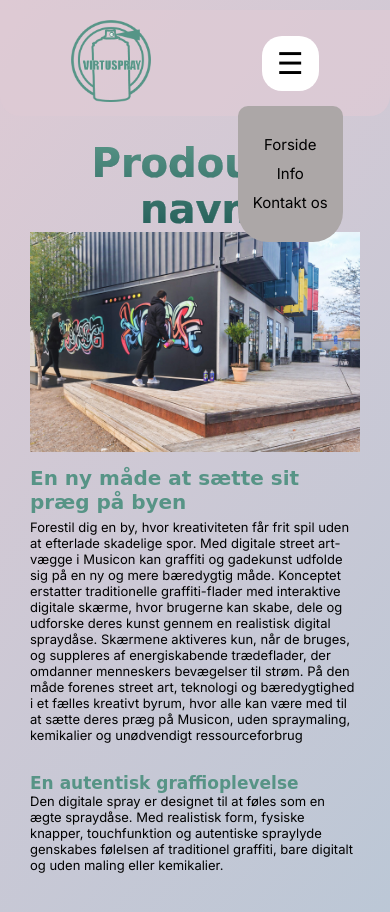
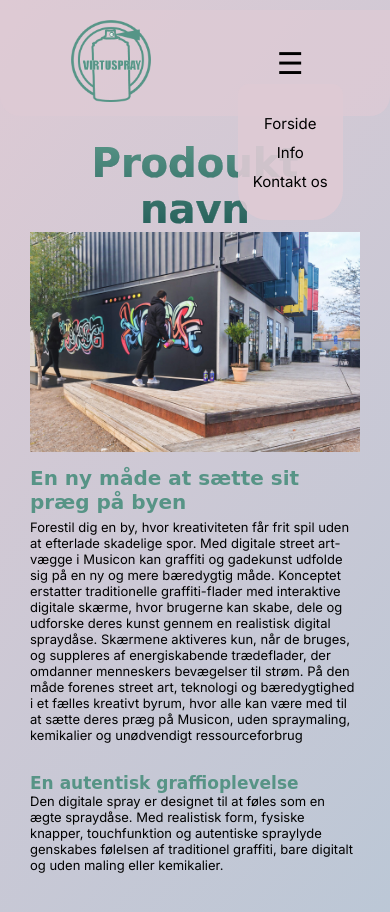
Before and after one commit to FreyaBirkely/App-B-reduligtig, a plain HTML site: page index.html in a window 390 px wide. Both pictures are taken after a click on the button "Ådn eller luk navigationen". Drawn offline with Linux system fonts and the light colour scheme; a web font is replaced by a local one.

Commit message:
header change

```diff
--- a/css/style.css
+++ b/css/style.css
@@ -74,7 +74,6 @@ header {
     align-items: center;
     padding: 10px 15px;
     border-radius: 20px;
-    background-color: rgb(255, 255, 255);
     justify-content: center;
 }
 
@@ -106,9 +105,9 @@ header {
     .header__ul {
         display: none;
         position: absolute;
-        top: 90%;
+        top: 70%;
         flex-direction: column;
-        background-color: rgb(172, 167, 167);
+        background-color: rgba(222, 202, 212, 0.90);
         border-bottom-left-radius: 30px;
         border-bottom-right-radius: 30px;
         border-top-left-radius: 10px;
```
